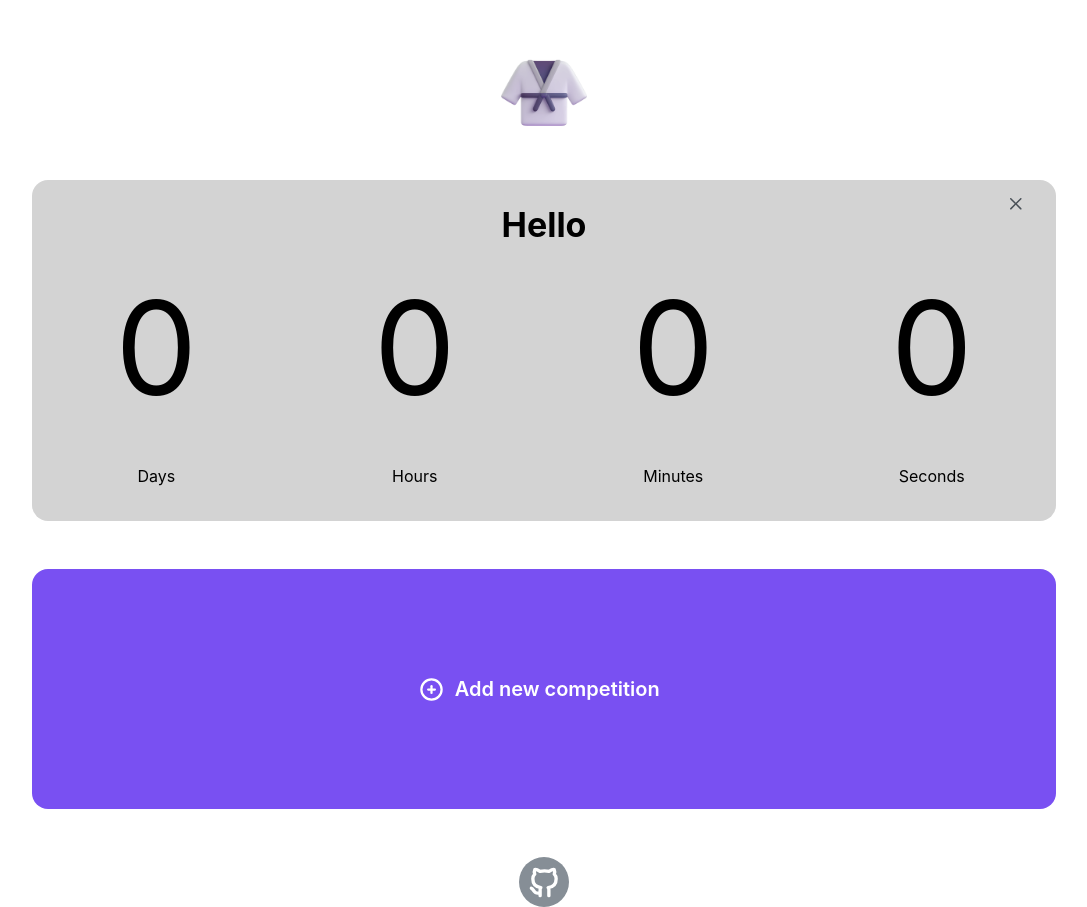
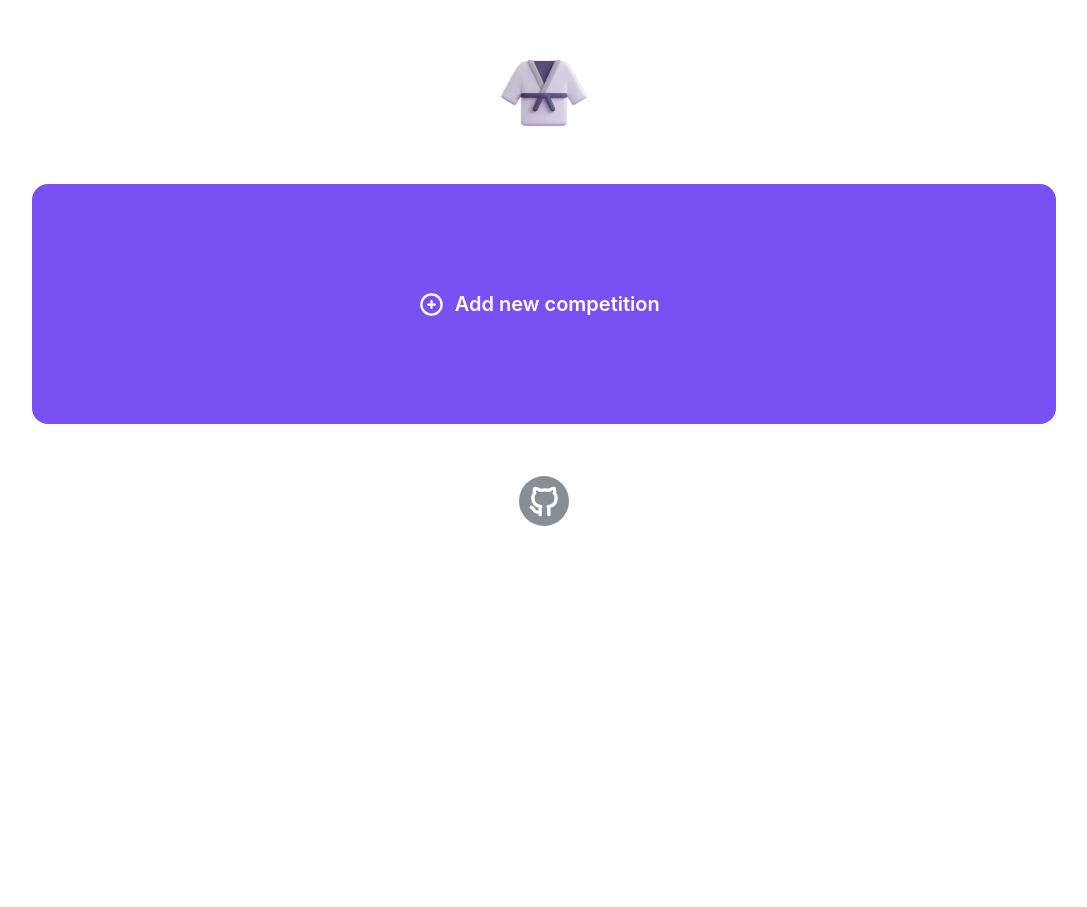
Before and after one commit to henrylin03/bjj-countdown, a React (Vite) app: page / in a window 1280 px wide. Shown: the whole page, without its empty margins (96-1183 px from the left). After the commit the page ends 800 px from the top, so only its background shows below. Built offline with nearby package versions, Linux system fonts and the light colour scheme.

Commit message:
move the extraction of stored competition (if any) into App.jsx, then pass the stored competition as prop into CountdownTimer. otherwise, only show the add competition box

```diff
--- a/src/App.jsx
+++ b/src/App.jsx
@@ -5,12 +5,28 @@ import CountdownTimer from "./components/CountdownTimer";
 import GithubFooter from "./components/GithubFooter";
 
 function App() {
+  const getStoredCompetition = () => {
+    const retrievedData = window.localStorage.getItem("competition-form");
+    if (retrievedData) {
+      return JSON.parse(retrievedData);
+    }
+    return;
+  };
+
+  const storedCompetition = getStoredCompetition();
+
+  // console.log(getStoredCompetition);
+  // localStorage.removeItem("competition-form");
+
   return (
     <>
-      <Stack align="center" justify="space-between">
+      <Stack align="center" gap="lg">
         <Image src={headerIcon} alt="Jiujitsu gi emoji" w={100} mt="xl" />
-        <CountdownTimer />
-        <AddCompetitionBox />
+        {storedCompetition ? (
+          <CountdownTimer storedCompetition={storedCompetition} />
+        ) : (
+          <AddCompetitionBox />
+        )}
         <GithubFooter />
       </Stack>
     </>
--- a/src/components/CountdownTimer.jsx
+++ b/src/components/CountdownTimer.jsx
@@ -5,10 +5,9 @@ import DeleteCompetitionButton from "./DeleteCompetitionButton";
 
 //TODO: add close button and start delete confirmation flow (modal)
 //TODO: ensure responsive design of the box
-//TODO: when new competition added, get localstorage straight away (might need to use useEffect hook)
 // ? should this be split based on container and presentational components for ease of maintenance?
 
-export default function CountdownTimer() {
+export default function CountdownTimer(props) {
   const [days, setDays] = useState(0);
   const [hours, setHours] = useState(0);
   const [minutes, setMinutes] = useState(0);
@@ -16,14 +15,7 @@ export default function CountdownTimer() {
 
   const addLeadingZeroes = (value) => (value < 10 ? `0${value}` : value);
 
-  const getStoredCompetition = () => {
-    const retrievedData = window.localStorage.getItem("competition-form");
-    if (retrievedData) {
-      return JSON.parse(retrievedData);
-    }
-  };
-
-  const storedCompetitionObject = getStoredCompetition();
+  const storedCompetitionObject = props.storedCompetition;
 
   const setTimeUntilCompetition = () => {
     let currentTime = new Date().getTime();
@@ -67,7 +59,7 @@ export default function CountdownTimer() {
     >
       <DeleteCompetitionButton />
       <Title id="competition-name-display" order={1} mt="xl" tt="capitalize">
-        {/* {storedCompetitionObject.name} */} hello
+        {storedCompetitionObject.name}
       </Title>
 
       <SimpleGrid
--- a/src/components/DeleteCompetitionButton.jsx
+++ b/src/components/DeleteCompetitionButton.jsx
@@ -16,7 +16,7 @@ function DeleteCompetitionButton() {
       ),
       labels: { confirm: "Delete", cancel: "Cancel" },
       confirmProps: { color: "red" },
-      // onConfirm: () =>
+      onConfirm: () => localStorage.removeItem("competition-form"),
     });
 
   return (
```
